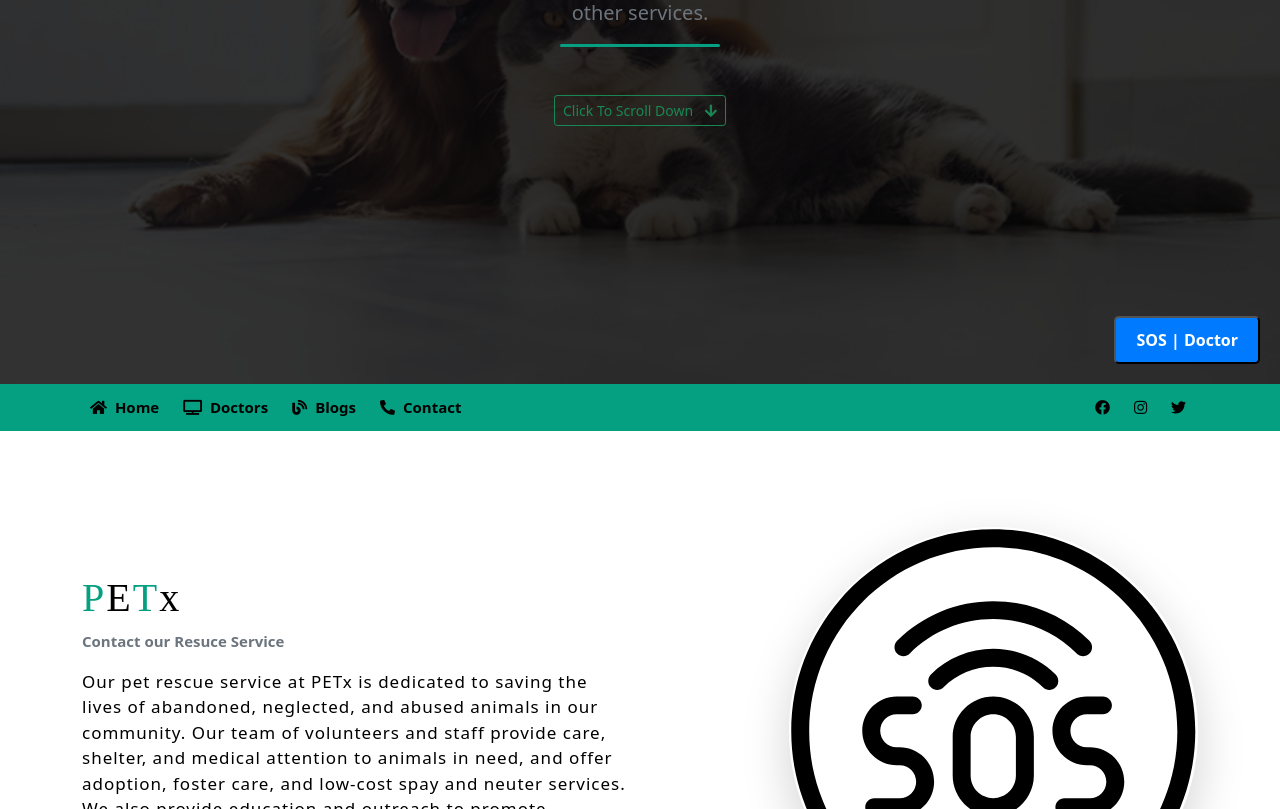
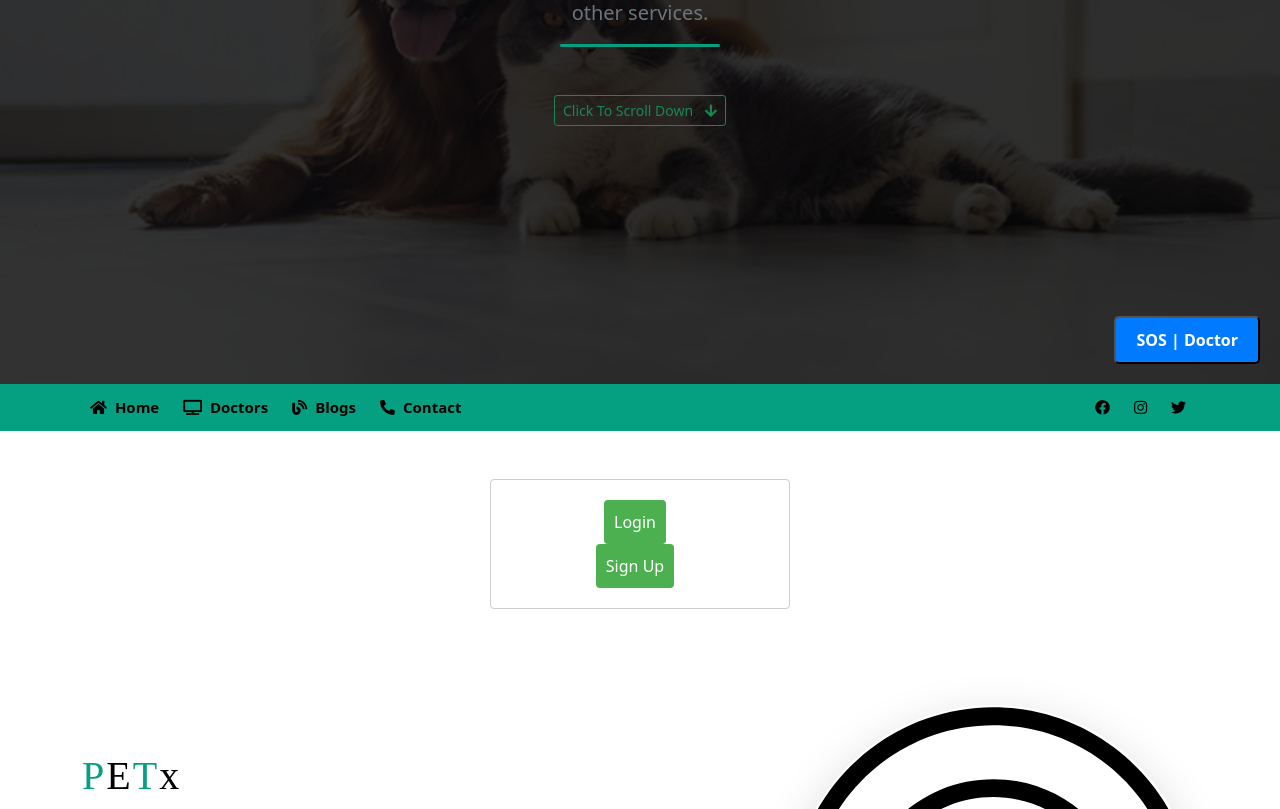
Before and after one commit to PetX-Inc/PETx, a React (Create React App) app: page / in a window 1280 px wide. Shown: the part 416-1225 px from the top of the page. Built offline with nearby package versions, Linux system fonts and the light colour scheme; a web font is replaced by a local one.

Commit message:
login comp now visible and working

```diff
--- a/src/comps/loginsignup/Auth.css
+++ b/src/comps/loginsignup/Auth.css
@@ -1,35 +1,59 @@
-.auth-container {
-    display: flex;
-    flex-direction: column;
-    align-items: center;
-    margin-top: 2rem;
-  }
-
-  form {
+.login-form {
   display: flex;
   flex-direction: column;
   align-items: center;
   width: 300px;
-    padding: 2rem;
-    background-color: #fff;
-    box-shadow: 0 0 10px rgba(0, 0, 0, 0.2);
-    border-radius: 10px;
+  margin: 0 auto;
+  padding: 20px;
+  border: 1px solid #ccc;
+  border-radius: 4px;
 }
 
-  h2 {
-    margin-bottom: 1rem;
-    color: #333;
+.login-form label {
+  display: block;
+  margin-bottom: 10px;
 }
 
-  label {
-    margin-top: 1rem;
-    color: #333;
+.login-form input {
+  width: 100%;
+  padding: 10px;
+  border-radius: 4px;
+  border: 1px solid #ccc;
+  box-sizing: border-box;
+  margin-bottom: 20px;
 }
 
-  input {
-    width: 100%;
-    padding: 0.5rem;
-    margin-top: 0.5rem;
-    /* my code is here below */
-    border: 1px
+.login-form button {
+  padding: 10px;
+  background-color: #4CAF50;
+  color: #fff;
+  border: none;
+  border-radius: 4px;
+  cursor: pointer;
+  margin-right: 10px;
+  display: flex;
 }
+
+.login-form button:hover {
+  background-color: #3e8e41;
+}
+
+.login-form button[type="submit"] {
+  background-color: #007bff;
+  margin-right: 0;
+}
+
+.login-form button[type="submit"]:hover {
+  background-color: #0069d9;
+}
+
+.login-form .form-heading {
+  font-size: 24px;
+  margin-bottom: 20px;
+}
+
+.login-form .form-subheading {
+  font-size: 14px;
+  margin-bottom: 10px;
+  color: #888;
+}
--- a/src/comps/loginsignup/Login.js
+++ b/src/comps/loginsignup/Login.js
@@ -1,28 +1,101 @@
-import React, { useState } from 'react';
-import './Auth.css';
+import "./Auth.css"; // import CSS file with blur-effect class
 
-const Login = ({ switchForm }) => {
-  const [email, setEmail] = useState('');
-  const [password, setPassword] = useState('');
 
-  const handleSubmit = (event) => {
+import React, { useState } from "react";
+
+
+
+function LoginForm() {
+  const [showLoginForm, setShowLoginForm] = useState(false);
+  const [showSignUpForm, setShowSignUpForm] = useState(false);
+  const [email, setEmail] = useState("");
+  const [password, setPassword] = useState("");
+
+  const handleLoginClick = () => {
+    setShowLoginForm(true);
+    setShowSignUpForm(false);
+  };
+
+  const handleSignUpClick = () => {
+    setShowSignUpForm(true);
+    setShowLoginForm(false);
+  };
+
+  const handleEmailChange = (event) => {
+    setEmail(event.target.value);
+  };
+
+  const handlePasswordChange = (event) => {
+    setPassword(event.target.value);
+  };
+
+  const handleLoginSubmit = (event) => {
     event.preventDefault();
-    // TODO: implement login logic
-  }
+    // handle login logic here
+  };
+
+  const handleSignUpSubmit = (event) => {
+    event.preventDefault();
+    // handle signup logic here
+  };
 
   return (
-    <div className="auth-container">
-      <form onSubmit={handleSubmit}>
-        <h2>Login</h2>
-        <label>Email:</label>
-        <input type="email" value={email} onChange={(e) => setEmail(e.target.value)} />
-        <label>Password:</label>
-        <input type="password" value={password} onChange={(e) => setPassword(e.target.value)} />
-        <button type="submit">Login</button>
-        <p>Don't have an account? <a href="#" onClick={switchForm}>Sign up</a></p>
-      </form>
+    <div className="login-form">
+      <button onClick={handleLoginClick}>Login</button>
+      <button onClick={handleSignUpClick}>Sign Up</button>
+
+      {showLoginForm && (
+        <form onSubmit={handleLoginSubmit}>
+          <label>
+            Email:
+            <input type="email" value={email} onChange={handleEmailChange} />
+          </label>
+          <label>
+            Password:
+            <input
+              type="password"
+              value={password}
+              onChange={handlePasswordChange}
+            />
+          </label>
+          <button type="submit">Login</button>
+          <button>Forgot Password</button>
+        </form>
+      )}
+
+      {showSignUpForm && (
+        <form onSubmit={handleSignUpSubmit}>
+          <label>
+            Email:
+            <input type="email" value={email} onChange={handleEmailChange} />
+          </label>
+          <label>
+            Password:
+            <input
+              type="password"
+              value={password}
+              onChange={handlePasswordChange}
+            />
+          </label>
+          {/* Additional form fields for sign up */}
+          <button type="submit">Sign Up</button>
+        </form>
+      )}
     </div>
   );
 }
 
-export default Login;
+export default LoginForm;
+
+
+
+// function LoginPage() {
+//   return (
+//     <div>
+//       <h1>Login Page</h1>
+//       <LoginForm />
+//     </div>
+//   );
+// }
+
+// export default LoginPage;
--- a/src/pages/LandingPage/LandingPage.js
+++ b/src/pages/LandingPage/LandingPage.js
@@ -4,10 +4,10 @@ import Subscription from '../../comps/subscription/Subscription'
 import {MetaObjects} from '../../comps/helpers/Data'
 import MetaDecorator from '../../comps/MetaDecorator/MetaDecorator'
 
-// MohsinCode for PopUp
-//import PopUp from '../../comps/popup/popup'
+// MohsinCode below
 
 import PopUp from '../../comps/popup/popup'
+import LoginForm from '../../comps/loginsignup/Login'
 
 class LandingPage extends Component
 {
@@ -21,6 +21,7 @@ class LandingPage extends Component
 
                 {/* Dangerous Code by Mohsin */}
 
+                <LoginForm />
                 <PopUp />
 
                 <About />
```
Also changed, not shown: src/comps/loginsignup/Signup.js (deleted, +0 -28 lines). Lines whose indentation alone changed are shown as unchanged.
